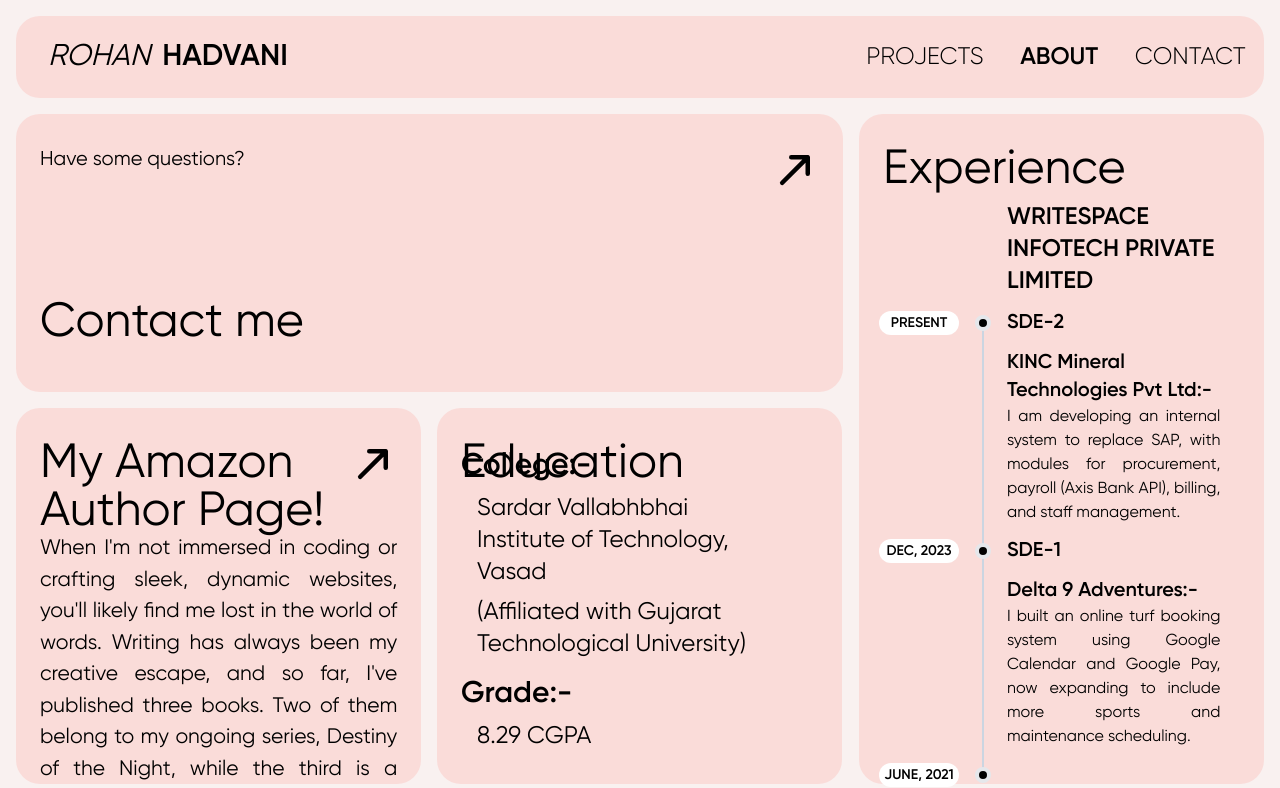
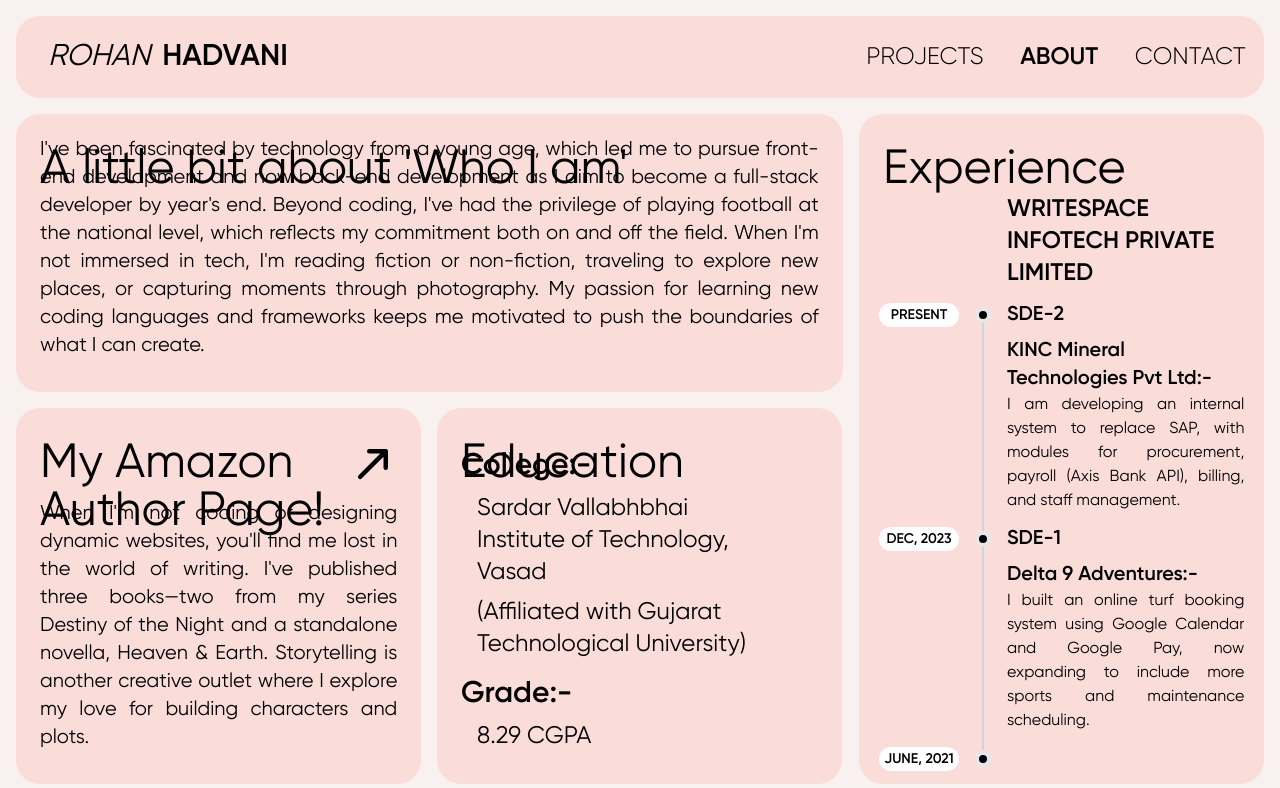
Before and after one commit to rohan27hadvani/portfolio-1, a React (Vite) app in the folder portfolio-1/: page /About in a window 1280 px wide. Shown: the top 788 px of the page. Built offline with nearby package versions, Linux system fonts and the light colour scheme.

Commit message:
About Page Done

```diff
--- a/portfolio-1/src/About.jsx
+++ b/portfolio-1/src/About.jsx
@@ -53,17 +53,17 @@ function About() {
       <div className="w-full h-full grid grid-rows-7 grid-cols-9 gap-4 box-border">
         <div className={`${themeClasses[theme].light} row-span-3 col-span-6 basic ${load ? 'moving-p1' : ''} transition-opacity duration-1000 ease ${isContentVisible ? 'opacity-100' : 'opacity-0'}`}>
           <div className='text-black font-gilroy w-full h-full'>
-            <div className='flex w-full h-2/3'>
-              <div className='w-2/5 text-xl pl-6 pt-8'>
-                Have some questions?
+            <div className='flex w-full h-1/5'>
+              <div className='w-full text-5xl pl-6 pt-8'>
+                A little bit about &apos;Who I am&apos;
               </div>
-              <div className='w-3/5 pr-6 pt-8 flex justify-end'>
-                <img src={carrow} alt="" className='h-12 hover:cursor-pointer hover:border-[0.5px] hover:border-black' />
-              </div>
+
             </div>
-            <div className='h-1/3 text-5xl pl-6'>
-              Contact me
+
+            <div className='h-4/5 text-xl flex flex-col justify-end text-justify pb-8 px-6'>
+            I&apos;ve been fascinated by technology from a young age, which led me to pursue front-end development and now back-end development as I aim to become a full-stack developer by year&apos;s end. Beyond coding, I&apos;ve had the privilege of playing football at the national level, which reflects my commitment both on and off the field. When I&apos;m not immersed in tech, I&apos;m reading fiction or non-fiction, traveling to explore new places, or capturing moments through photography. My passion for learning new coding languages and frameworks keeps me motivated to push the boundaries of what I can create.
             </div>
+
           </div>
         </div>
 
@@ -74,7 +74,7 @@ function About() {
             </div>
 
             <div className='h-[90%] -m-1'>
-            <div className="relative pl-8 sm:pl-32 pt-6 group">
+            <div className="relative pl-8 sm:pl-32 pt-4 group">
               <div className="font-semibold text-2xl uppercase mb-1 sm:mb-0">
                 WriteSpace Infotech Private Limited
               </div>
@@ -87,10 +87,10 @@ function About() {
                 </div>
               </div>
               <div className="text-black">
-                <div className='pt-2 font-semibold text-xl'>
+                <div className='pt-1 font-semibold text-xl'>
                 KINC Mineral Technologies Pvt Ltd:-
                 </div>
-                <div className='text-md text-justify pr-6'>
+                <div className='text-md text-justify'>
                 I am developing an internal system to replace SAP, with modules for procurement, payroll (Axis Bank API), billing, and staff management.
                 </div>
               </div>
@@ -108,10 +108,10 @@ function About() {
               </div>
 
               <div className="text-black">
-              <div className='pt-2 font-semibold text-xl'>
+              <div className='pt-1 font-semibold text-xl'>
                 Delta 9 Adventures:-
               </div>
-              <div className='text-md text-justify pr-6'>
+              <div className='text-md text-justify'>
               I built an online turf booking system using Google Calendar and Google Pay, now expanding to include more sports and maintenance scheduling.
               </div>
               </div>
@@ -129,10 +129,10 @@ function About() {
 
 
             <div className="relative pl-8 sm:pl-32 pt-6 group">
-              <div className="font-semibold text-2xl uppercase mb-1 pt-6 sm:mb-0">
+              <div className="font-semibold text-2xl uppercase mb-1 pt-4 sm:mb-0">
                 WriteSpace
               </div>
-              <div className="pt-3 flex flex-col sm:flex-row items-start mb-1 group-last:before:hidden before:absolute before:left-2 sm:before:left-0 before:h-[80%] before:px-px before:bg-slate-300 sm:before:ml-[6.5rem] before:self-start before:-translate-x-1/2 before:translate-y-3 after:absolute after:left-2 sm:after:left-0 after:w-2 after:h-2 after:bg-black after:border-4 after:box-content after:white after:rounded-full sm:after:ml-[6.5rem] after:-translate-x-1/2 after:translate-y-1.5">
+              <div className="pt-3 flex flex-col sm:flex-row items-start mb-1 group-last:before:hidden before:absolute before:left-2 sm:before:left-0 before:h-[70%] before:px-px before:bg-slate-300 sm:before:ml-[6.5rem] before:self-start before:-translate-x-1/2 before:translate-y-3 after:absolute after:left-2 sm:after:left-0 after:w-2 after:h-2 after:bg-black after:border-4 after:box-content after:white after:rounded-full sm:after:ml-[6.5rem] after:-translate-x-1/2 after:translate-y-1.5">
                 <time className="sm:absolute left-0 translate-y-0.5 inline-flex items-center justify-center text-sm font-semibold uppercase w-20 h-6 mb-3 sm:mb-0 text-black bg-white rounded-full">
                   Aug, 2021
                 </time>
@@ -140,14 +140,14 @@ function About() {
                   Software Developer Intern
                 </div>
               </div>
-              <div className="text-black text-md text-justify pr-6">
+              <div className="text-black text-md text-justify">
               Developed the full frontend, migrated from React to Next for better SEO, improved UI to boost traffic by 83%, made it mobile-friendly, and implemented Firebase for 3rd-party authentication.
 
                 </div>
             </div>
 
             <div className="relative pl-8 sm:pl-32 group">
-              <div className="pt-3 flex flex-col sm:flex-row items-start mb-1 group-last:before:hidden before:absolute before:left-2 sm:before:left-0 before:h-[70%] before:px-px before:bg-slate-300 sm:before:ml-[6.5rem] before:self-start before:-translate-x-1/2 before:translate-y-3 after:absolute after:left-2 sm:after:left-0 after:w-2 after:h-2 after:bg-black after:border-4 after:box-content after:white after:rounded-full sm:after:ml-[6.5rem] after:-translate-x-1/2 after:translate-y-1.5">
+              <div className="pt-3 flex flex-col sm:flex-row items-start mb-1 group-last:before:hidden before:absolute before:left-2 sm:before:left-0 before:h-none before:px-px before:bg-slate-300 sm:before:ml-[6.5rem] before:self-start before:-translate-x-1/2 before:translate-y-3 after:absolute after:left-2 sm:after:left-0 after:w-2 after:h-2 after:bg-black after:border-4 after:box-content after:white after:rounded-full sm:after:ml-[6.5rem] after:-translate-x-1/2 after:translate-y-1.5">
                 <time className="sm:absolute left-0 translate-y-0.5 inline-flex items-center justify-center text-sm font-semibold uppercase w-20 h-6 mb-3 sm:mb-0 text-black bg-white rounded-full">
                   June, 2021
                 </time>
@@ -170,8 +170,8 @@ function About() {
                 <img src={carrow} alt="" className='h-12 hover:cursor-pointer hover:border-[0.5px] hover:border-black' />
               </div>
             </div>
-            <div className='h-2/3 text-[21px] text-justify px-6'>
-            When I&apos;m not immersed in coding or crafting sleek, dynamic websites, you&apos;ll likely find me lost in the world of words. Writing has always been my creative escape, and so far, I&apos;ve published three books. Two of them belong to my ongoing series, Destiny of the Night, while the third is a standalone novella titled Heaven & Earth. Whether it&apos;s bringing characters to life or building captivating plots, storytelling is another way I explore my passion for creating.
+            <div className='h-2/3 text-xl flex flex-col justify-end text-justify pb-8 px-6'>
+            When I&apos;m not coding or designing dynamic websites, you&apos;ll find me lost in the world of writing. I&apos;ve published three books—two from my series Destiny of the Night and a standalone novella, Heaven & Earth. Storytelling is another creative outlet where I explore my love for building characters and plots.
             </div>
           </div>
         </div>
--- a/portfolio-1/src/App.jsx
+++ b/portfolio-1/src/App.jsx
@@ -152,11 +152,11 @@ function App() {
                     </div>
 
                     <div className={`${themeClasses[theme].dark} row-span-3 col-span-3 basic ${load ? 'moving-5' : ''}`}>
-                      <div className='text-black font-gilroy font-light pl-6'>
+                      <div className='text-black font-gilroy font-light px-6'>
                         <div className='flex align-top h-1/3 pt-8'>
                           <img src={circle} alt="" className='h-1/2'/>
                         </div>
-                        <section className='flex items-end h-2/3 w-5/6 text-[20px] pb-8'>
+                        <section className='flex items-end h-2/3 w-full text-[20px] pb-8 text-justify'>
                           Passionate front-end developer focused on creating dynamic, user-friendly websites. Always eager to learn more, I’m expanding my skills into full-stack and mobile app development to craft versatile digital solutions.
                         </section>
                       </div>
--- a/portfolio-1/src/Projects.jsx
+++ b/portfolio-1/src/Projects.jsx
@@ -62,7 +62,7 @@ function Projects() {
                 </a>
               </div>
             </div>
-            <div className='h-1/3 text-2xl px-6'>
+            <div className='h-1/3 text-2xl px-6 text-justify'>
               Created a Android App with Java. Used Firebase for Google Authentication for Creating an Account. Fully Functional for Admins and Students.
             </div>
           </div>
@@ -80,7 +80,7 @@ function Projects() {
                 </a>
               </div>
             </div>
-            <div className='h-1/3 text-2xl px-6'>
+            <div className='h-1/3 text-2xl px-6 text-justify'>
               Fully functional ticketing app made with Next.js, Tailwind CSS and MongoDB. Used Mongoose library to connect my app to Atlas Database.
             </div>
           </div>
@@ -98,7 +98,7 @@ function Projects() {
                 </a>
               </div>
             </div>
-            <div className='h-1/3 text-2xl px-6'>
+            <div className='h-1/3 text-2xl px-6 text-justify'>
               Created a Fun Blackjack game with the help of JavaScript and CSS.
             </div>
           </div>
@@ -116,7 +116,7 @@ function Projects() {
                 </a>
               </div>
             </div>
-            <div className='h-1/3 text-2xl px-6'>
+            <div className='h-1/3 text-2xl px-6 text-justify'>
               Used JavaScript with CSS to create a Chrome Extention for storing URLs locally on you machine.
             </div>
           </div>
@@ -134,7 +134,7 @@ function Projects() {
                 </a>
               </div>
             </div>
-            <div className='h-1/3 text-2xl px-6'>
+            <div className='h-1/3 text-2xl px-6 text-justify'>
               Used React with CSS to create a Counter used to increment as well as decrement a number.
             </div>
           </div>
```
